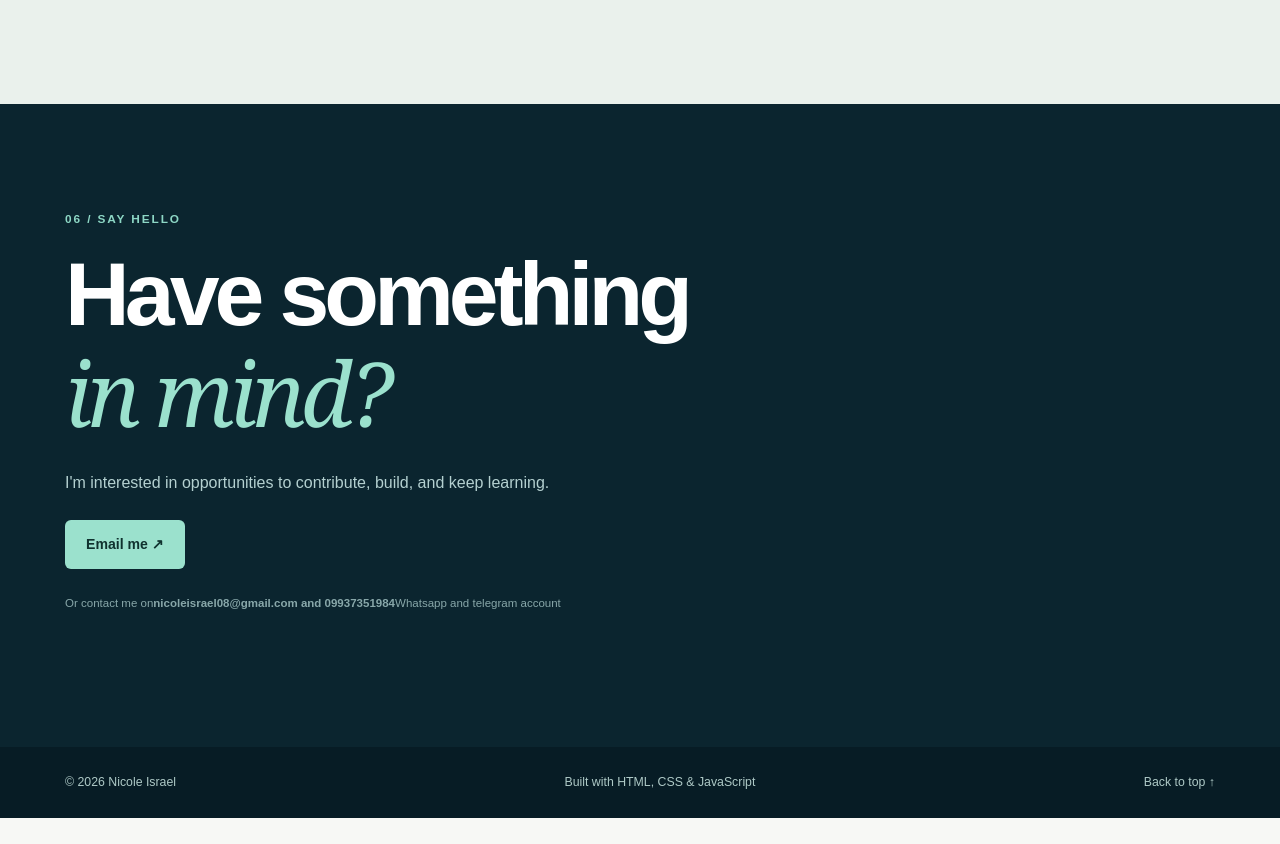
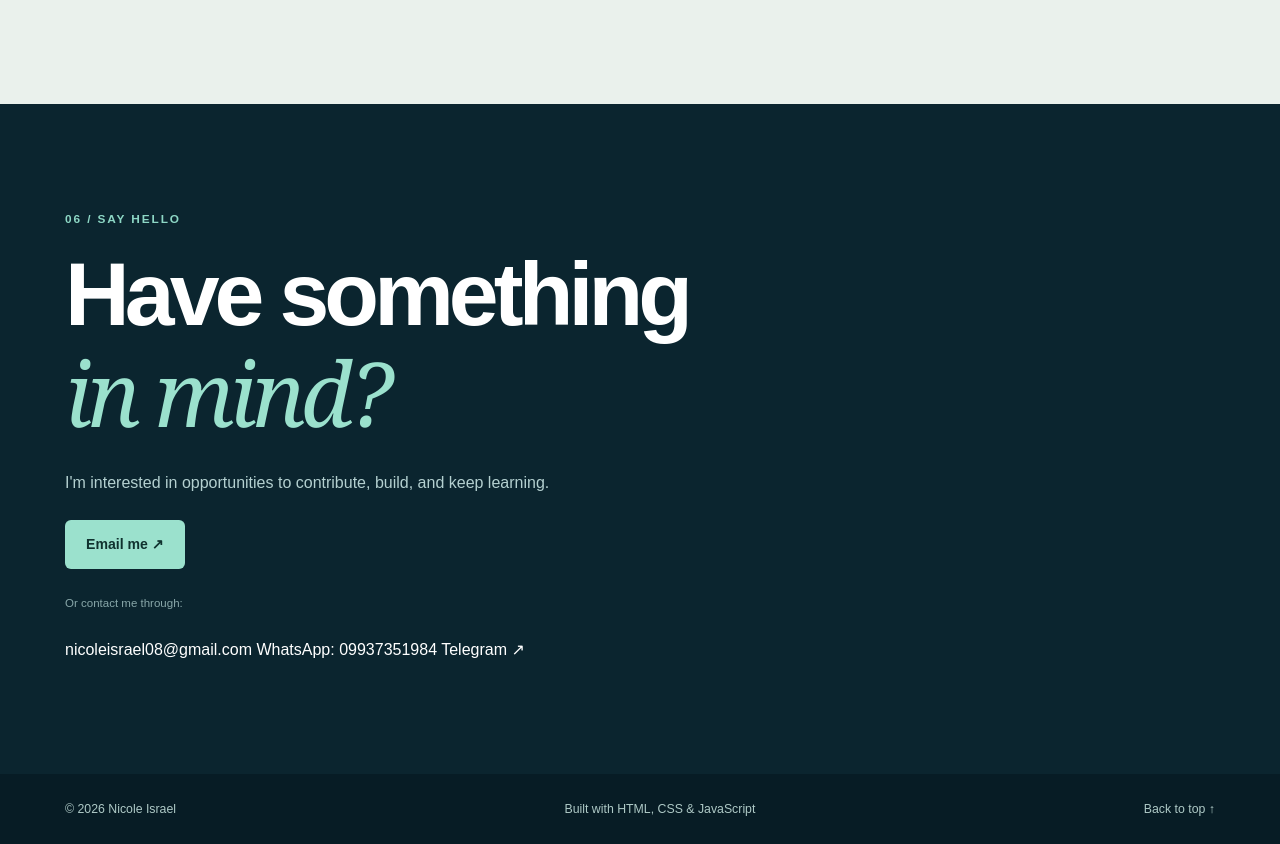
Before and after one commit to mssd-cole/Nicole_portfolio, a plain HTML site: page index.html in a window 1280 px wide. Shown: the part 5988-6832 px from the top of the page. Before the commit the page ends 6806 px from the top, so only its background shows below. Drawn offline with Linux system fonts and the light colour scheme.

Commit message:
Update index.html

```diff
--- a/index.html
+++ b/index.html
@@ -137,9 +137,64 @@
       </div>
     </section>
 
-   <!-- CONTACT: Replace the dummy email YOUR_EMAIL@example.com before publishing. -->
-    <section class="contact-section" id="contact"><div class="container contact-content"><p class="section-kicker">06 / SAY HELLO</p><h2>Have something<br><em>in mind?</em></h2><p>I'm interested in opportunities to contribute, build, and keep learning.</p><a class="button button-light" href="mailto:nicoleisrael08@gmail.com">Email me ↗</a><p class="contact-note">Or contact me on<strong>nicoleisrael08@gmail.com and 09937351984</strong>Whatsapp and telegram account</p></div></section>
-  </main>
+  <!-- CONTACT SECTION -->
+<section class="contact-section" id="contact">
+  <div class="container contact-content">
+
+    <p class="section-kicker">06 / SAY HELLO</p>
+
+    <h2>Have something<br><em>in mind?</em></h2>
+
+    <p>
+      I'm interested in opportunities to contribute,
+      build, and keep learning.
+    </p>
+
+    <!-- Opens Gmail compose in a new tab -->
+    <a
+      class="button button-light"
+      href="https://mail.google.com/mail/?view=cm&fs=1&to=nicoleisrael08@gmail.com"
+      target="_blank"
+      rel="noopener noreferrer"
+    >
+      Email me ↗
+    </a>
+
+    <!-- Contact information -->
+    <p class="contact-note">
+      Or contact me through:
+    </p>
+
+    <div class="contact-links">
+
+      <!-- Email -->
+      <a href="mailto:nicoleisrael08@gmail.com">
+        nicoleisrael08@gmail.com
+      </a>
+
+      <!-- WhatsApp -->
+      <a
+        href="https://wa.me/639937351984"
+        target="_blank"
+        rel="noopener noreferrer"
+      >
+        WhatsApp: 09937351984
+      </a>
+
+      <!-- Telegram: username link is needed -->
+      <!-- Replace YOUR_USERNAME with your Telegram username -->
+      <a
+        href="https://t.me/@Missedcole"
+        target="_blank"
+        rel="noopener noreferrer"
+      >
+        Telegram ↗
+      </a>
+
+    </div>
+
+  </div>
+</section>
   <footer class="footer"><div class="container footer-inner"><span>© <span id="year">2026</span> Nicole Israel</span><span>Built with HTML, CSS & JavaScript</span><a href="#top">Back to top ↑</a></div></footer>
 </body>
 </html>
```
